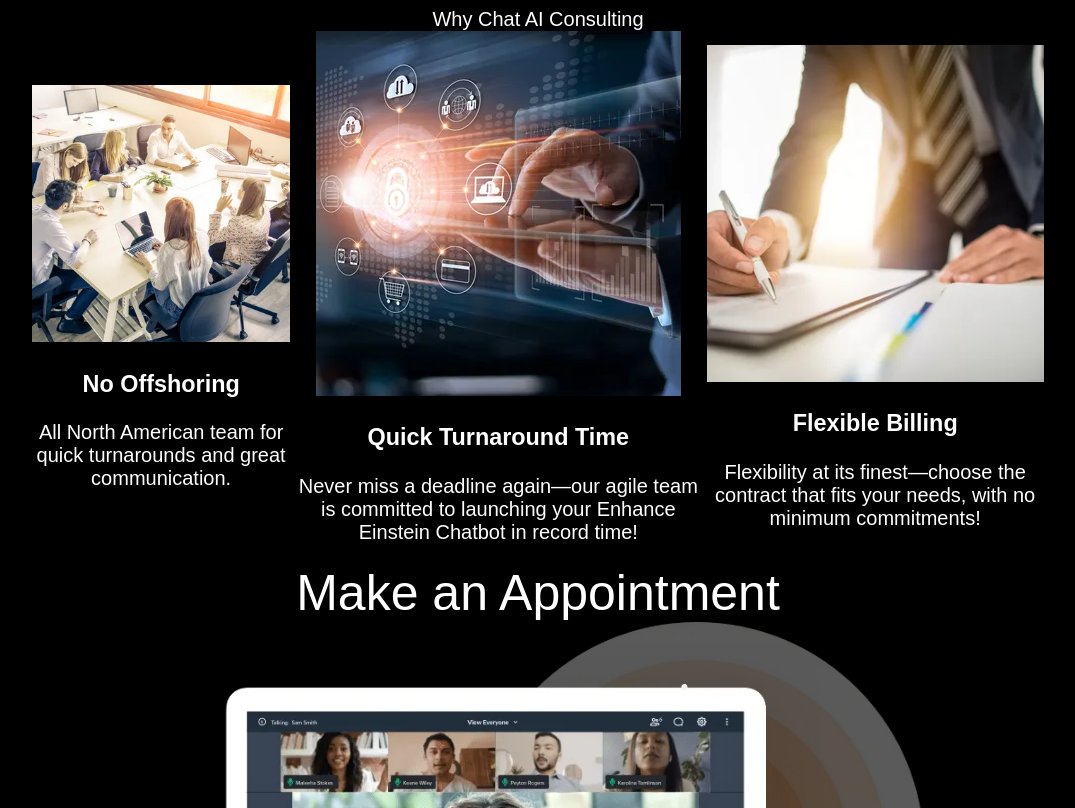
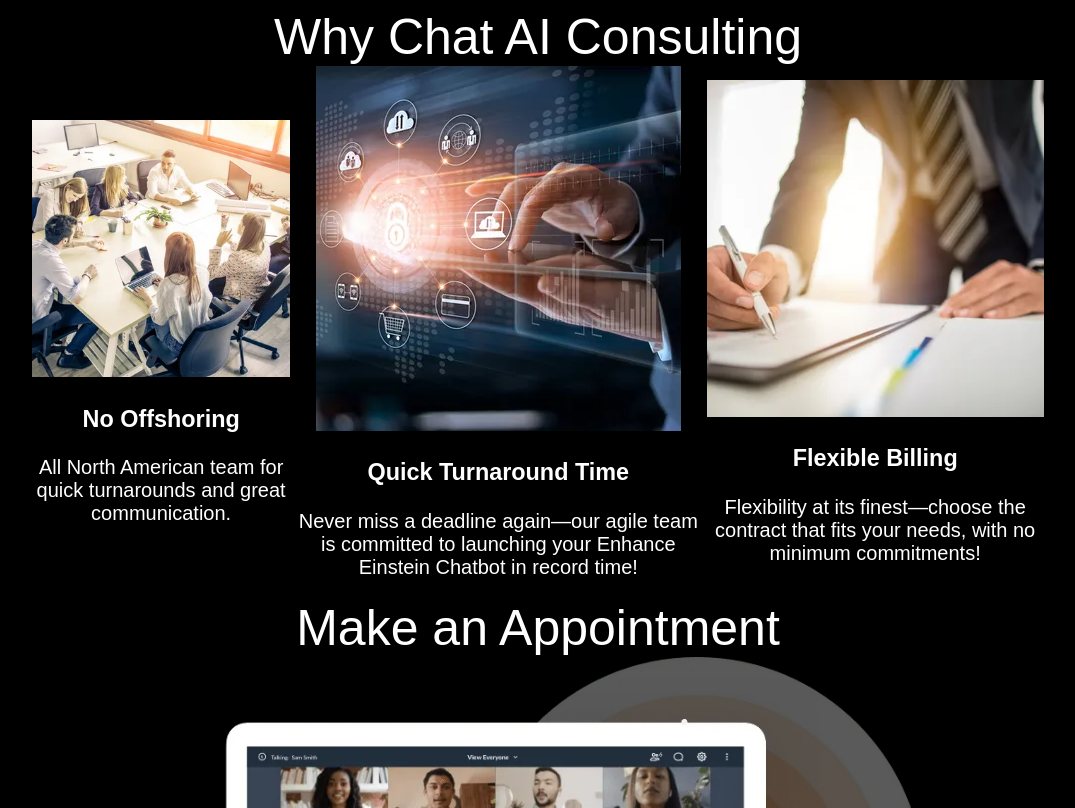
Before and after one commit to djeffreymtl/EinsteinEChatbot, a plain HTML site: page index.html in a window 1280 px wide. Shown: the part 923-1731 px from the top of the page, without its empty margins (102-1177 px from the left). Drawn offline with Linux system fonts and the light colour scheme; a script that the page names is missing.

Commit message:
Update index.html

```diff
--- a/index.html
+++ b/index.html
@@ -30,7 +30,7 @@
     </header>
 	<div class="container">
         <section>
-            Why Chat AI Consulting
+            <div class="title">Why Chat AI Consulting</div>
             <div class="horizontal">
                 <div>
                     <img src="no offshoring.webp" alt="Image 2">
@@ -52,7 +52,7 @@
 
         <section>
             <div class="Appointment">
-		<div class="title"> Make an Appointment</div>
+		<div class="title">Make an Appointment</div>
                 <img src="appointment.webp" alt="Make an Appointment Image">
                 <p>Call us at 514-984-3980 to schedule an appointment or use our contact form to get in touch.</p>
             </div>
```
